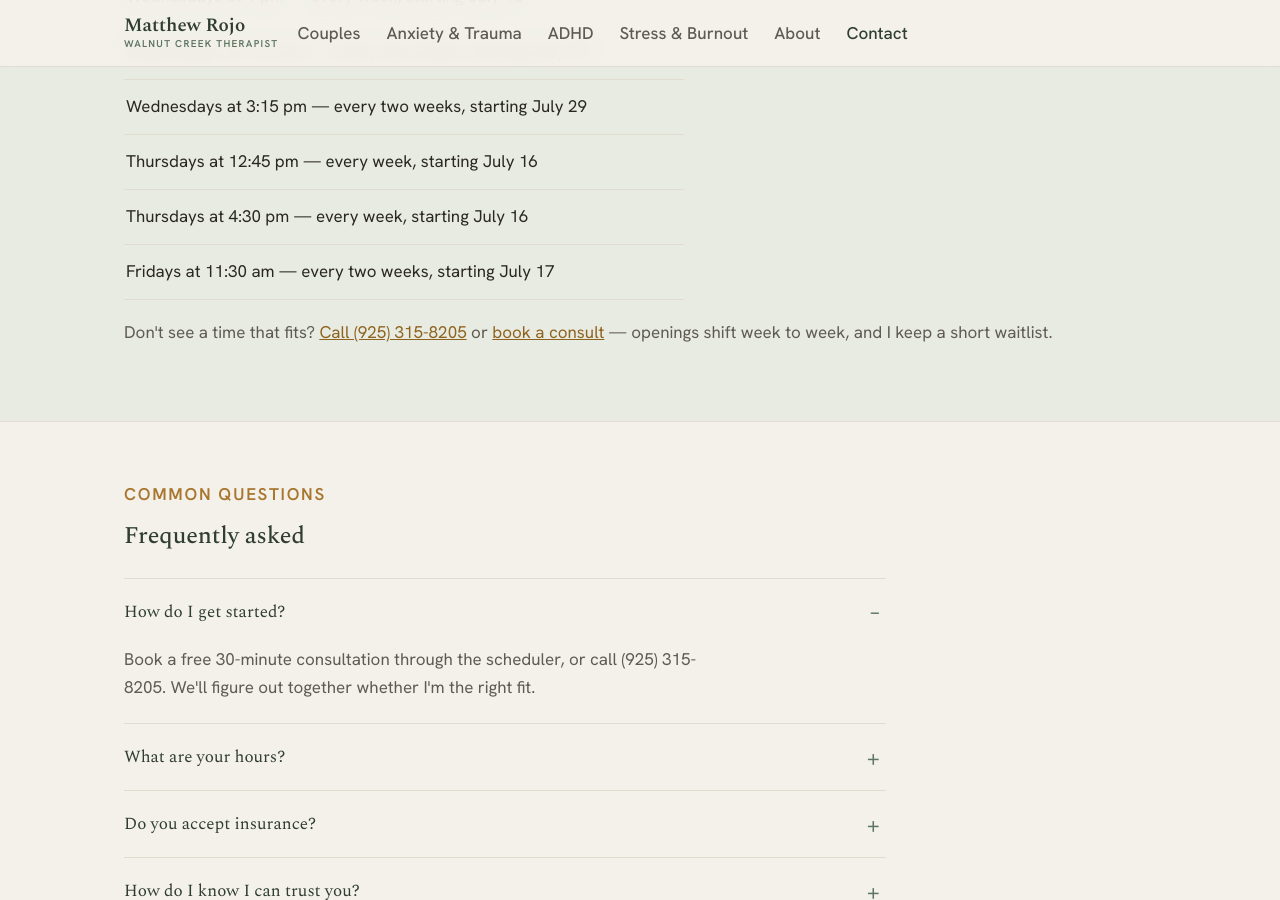
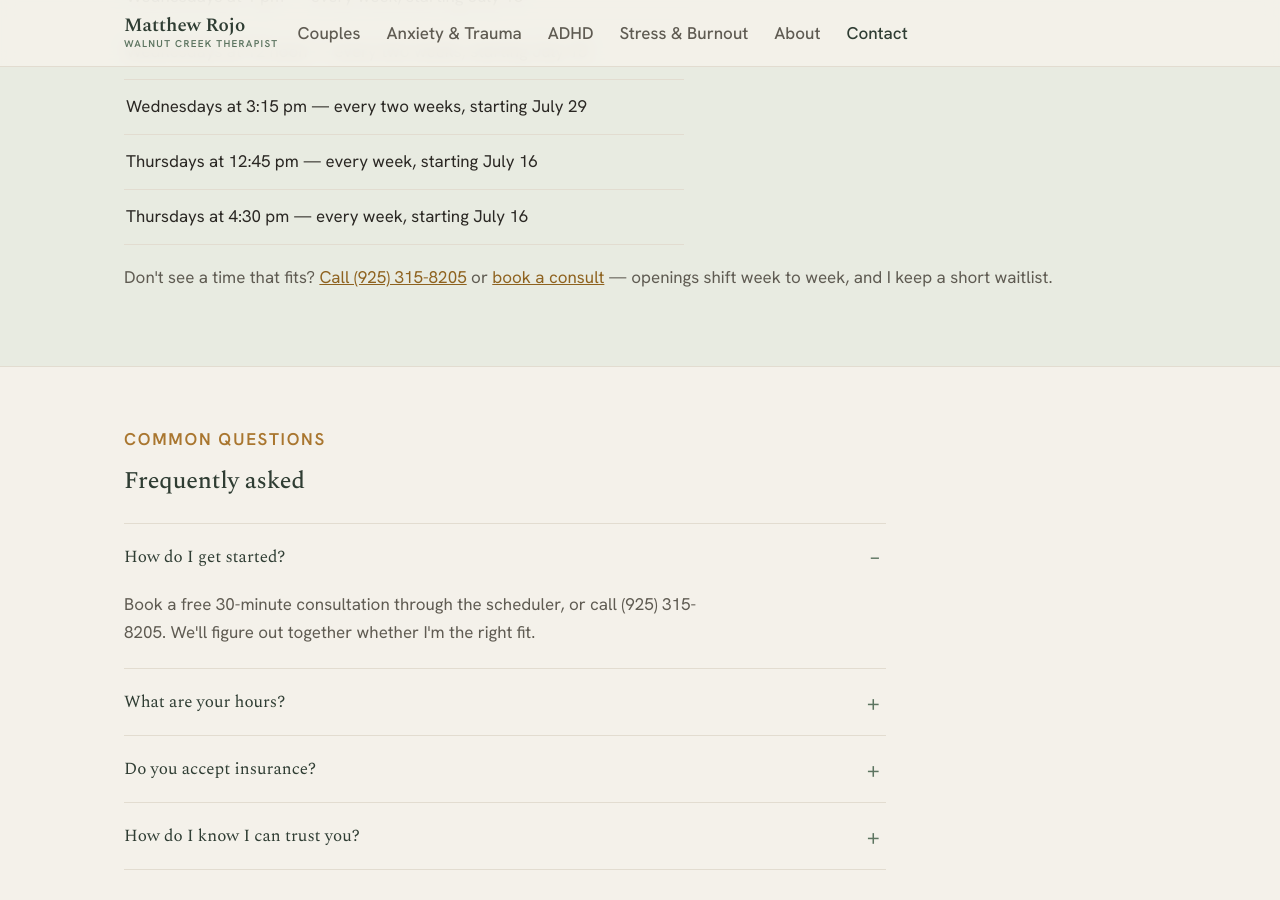
Before and after one commit to walnutcreektherapist/walnutcreektherapist.github.io, a Jekyll site: the page built from contact.html, in a window 1280 px wide and 900 px high, scrolled down 1825 px. Built offline with Jekyll 4.4.1, drawn with Linux system fonts in a browser that asks for light colours.

Commit message:
Remove Friday appointment from config
Removed Friday appointment from schedule.

```diff
--- a/_config.yml
+++ b/_config.yml
@@ -41,7 +41,6 @@ openings:
     - "Wednesdays at 3:15 pm — every two weeks, starting July 29"
     - "Thursdays at 12:45 pm — every week, starting July 16"
     - "Thursdays at 4:30 pm — every week, starting July 16"
-    - "Fridays at 11:30 am — every two weeks, starting July 17"
 
 # Paste your exact Psychology Today and Facebook URLs to finish consolidating your identity.
 same_as:
```
